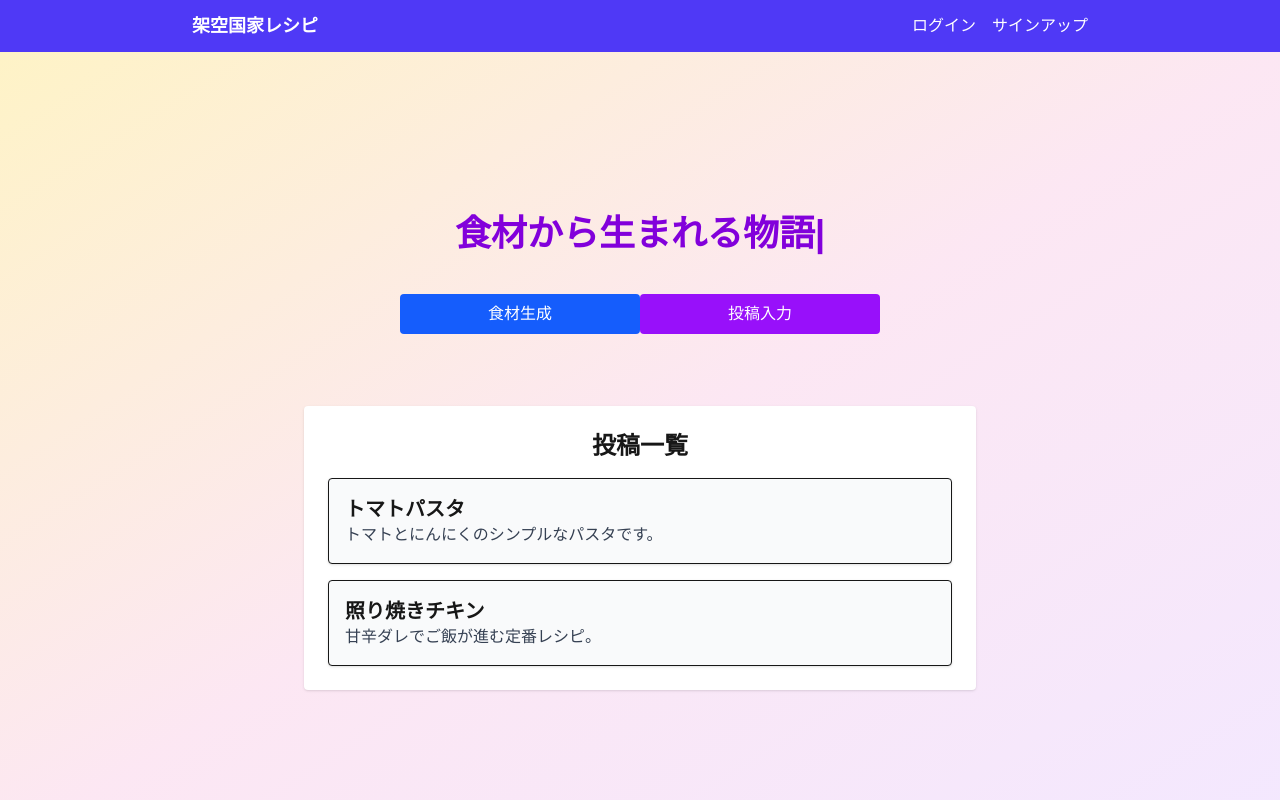
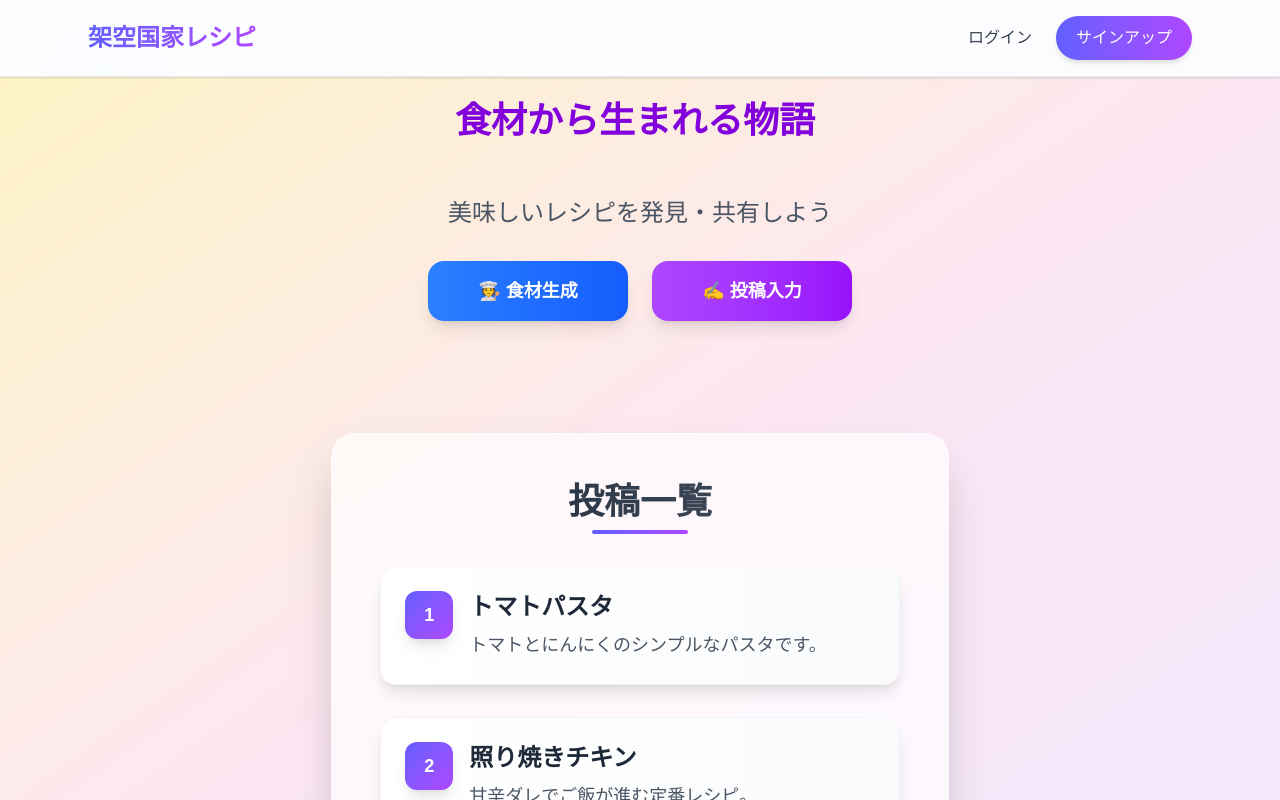
Before and after one commit to jacksen-ng/camp-06, a Next.js app in the folder frontend/: page /top-page in a window 1280 px wide. Shown: the top 800 px of the page. Built offline with nearby package versions, Linux system fonts and the light colour scheme.

Commit message:
feat: ヘッダーをupdate

```diff
--- a/frontend/src/app/(authenticated)/signup/components/SignupForm.tsx
+++ b/frontend/src/app/(authenticated)/signup/components/SignupForm.tsx
@@ -45,9 +45,17 @@ export default function SignupForm() {
     };
 
     return (
-        <form onSubmit={handleSubmit} className="space-y-4">
+        <div className="w-full max-w-md mx-auto">
+            <div className="bg-white/70 backdrop-blur-md p-10 rounded-2xl shadow-2xl border border-white/30">
+                <div className="text-center mb-8">
+                    <h1 className="text-4xl font-bold bg-gradient-to-r from-emerald-600 to-teal-600 bg-clip-text text-transparent">
+                        サインアップ
+                    </h1>
+                    <p className="text-gray-600 mt-2">新しいアカウントを作成</p>
+                </div>
+                <form onSubmit={handleSubmit} className="space-y-6">
                 <div>
-            <label htmlFor="email" className="block text-sm font-medium text-gray-700">
+                    <label htmlFor="email" className="block text-sm font-semibold text-gray-700 mb-2">
                     メールアドレス
                     </label>
                     <input
@@ -56,12 +64,12 @@ export default function SignupForm() {
                     value={email}
                     onChange={(e) => setEmail(e.target.value)}
                     required
-            className="mt-1 block w-full px-3 py-2 border border-gray-300 rounded-md shadow-sm text-gray-900 bg-white focus:outline-none focus:ring-indigo-500 focus:border-indigo-500"
+                    className="mt-1 block w-full px-4 py-3 bg-white/50 border border-gray-300 rounded-lg shadow-sm text-gray-900 focus:outline-none focus:ring-2 focus:ring-emerald-500 transition-all duration-300"
                     />
                 </div>
 
                 <div>
-            <label htmlFor="password" className="block text-sm font-medium text-gray-700">
+                    <label htmlFor="password" className="block text-sm font-semibold text-gray-700 mb-2">
                     パスワード
                     </label>
                     <input
@@ -70,21 +78,23 @@ export default function SignupForm() {
                     value={password}
                     onChange={(e) => setPassword(e.target.value)}
                     required
-            className="mt-1 block w-full px-3 py-2 border border-gray-300 rounded-md shadow-sm text-gray-900 bg-white focus:outline-none focus:ring-2 focus:ring-offset-2 focus:ring-indigo-500"
+                    className="mt-1 block w-full px-4 py-3 bg-white/50 border border-gray-300 rounded-lg shadow-sm text-gray-900 focus:outline-none focus:ring-2 focus:ring-emerald-500 transition-all duration-300"
                     />
                 </div>
 
                 {error && (
-            <div className="text-red-600 text-sm">{error}</div>
+                    <div className="text-red-600 bg-red-100 border border-red-400 text-sm rounded-lg p-3 text-center">{error}</div>
                 )}
 
                 <button
                     type="submit"
                     disabled={loading}
-            className="w-full flex justify-center py-2 px-4 border border-transparent rounded-md shadow-sm text-sm font-medium text-white bg-indigo-600 hover:bg-indigo-700 focus:outline-none focus:ring-2 focus:ring-offset-2 focus:ring-indigo-500 disabled:opacity-50"
+                    className="w-full flex justify-center py-3 px-4 border border-transparent rounded-lg shadow-lg text-lg font-medium text-white bg-gradient-to-r from-emerald-500 to-teal-500 hover:from-emerald-600 hover:to-teal-600 focus:outline-none focus:ring-2 focus:ring-offset-2 focus:ring-emerald-500 disabled:opacity-50 transition-all duration-300 transform hover:-translate-y-0.5"
                 >
-            {loading ? 'Registering...' : 'Sign Up'}
+                    {loading ? '登録中...' : '登録'}
                 </button>
                 </form>
+            </div>
+        </div>
     );
 }
--- a/frontend/src/app/Postpage/components/Postform.tsx
+++ b/frontend/src/app/Postpage/components/Postform.tsx
@@ -15,34 +15,36 @@ export default function CreateRecipePage() {
 
   return (
     <div
-      className="min-h-screen bg-cover bg-center flex items-center justify-center p-6"
-      style={{ backgroundImage: "url('/morocco-bg.jpg')" }}
+      className="min-h-screen flex items-center justify-center p-6"
     >
-      <div className="bg-white bg-opacity-90 backdrop-blur-md p-10 rounded-2xl shadow-2xl w-full max-w-2xl border border-purple-300 space-y-6">
-        <h1 className="text-4xl font-bold text-center text-purple-800 tracking-wide">
-          🌍 世界の料理 投稿フォーム
-        </h1>
+      <div className="bg-white/70 backdrop-blur-md p-10 rounded-2xl shadow-2xl w-full max-w-lg border border-white/30 space-y-8">
+        <div className="text-center">
+          <h1 className="text-4xl font-bold bg-gradient-to-r from-indigo-600 to-purple-600 bg-clip-text text-transparent tracking-wide">
+            世界の料理 投稿フォーム
+          </h1>
+          <p className="text-gray-600 mt-2">あなたのレシピを世界に共有しよう</p>
+        </div>
 
-        <form onSubmit={handleSubmit} className="space-y-5">
+        <form onSubmit={handleSubmit} className="space-y-6">
           <div>
-            <label className="block text-sm font-semibold text-gray-700 mb-1">タイトル</label>
+            <label className="block text-sm font-semibold text-gray-700 mb-2">タイトル</label>
             <input
               type="text"
               value={title}
               onChange={(e) => setTitle(e.target.value)}
-              className="w-full border border-gray-300 rounded-lg p-3 shadow-sm focus:ring-2 focus:ring-purple-500 focus:outline-none"
+              className="w-full bg-white/50 border border-gray-300 rounded-lg p-3 shadow-sm focus:ring-2 focus:ring-purple-500 focus:outline-none transition-all duration-300"
               placeholder="例: 王国の香辛料煮込み"
               required
             />
           </div>
 
           <div>
-            <label className="block text-sm font-semibold text-gray-700 mb-1">内容</label>
+            <label className="block text-sm font-semibold text-gray-700 mb-2">内容</label>
             <textarea
               value={content}
               onChange={(e) => setContent(e.target.value)}
-              className="w-full border border-gray-300 rounded-lg p-3 shadow-sm focus:ring-2 focus:ring-purple-500 focus:outline-none"
-              rows={5}
+              className="w-full bg-white/50 border border-gray-300 rounded-lg p-3 shadow-sm focus:ring-2 focus:ring-purple-500 focus:outline-none transition-all duration-300"
+              rows={6}
               placeholder="料理の背景や文化的なストーリーもぜひ！"
               required
             ></textarea>
@@ -50,7 +52,7 @@ export default function CreateRecipePage() {
 
           <button
             type="submit"
-            className="w-full bg-purple-600 text-white py-3 rounded-lg font-semibold hover:bg-purple-700 transition"
+            className="w-full bg-gradient-to-r from-indigo-500 to-purple-500 text-white py-3 rounded-lg font-semibold shadow-lg hover:shadow-xl hover:-translate-y-0.5 transition-all"
           >
             ✈️ 投稿する
           </button>
--- a/frontend/src/app/Postpage/page.tsx
+++ b/frontend/src/app/Postpage/page.tsx
@@ -4,7 +4,7 @@ import Postform from './components/Postform';
 
 export default function Postpage() {
   return (
-    <div className="flex flex-col items-center justify-center min-h-screen bg-gray-50 p-6 space-y-6">
+    <div className="flex flex-col items-center justify-center min-h-screen bg-gray-50 p-20 ">
       <h1 className="text-3xl font-bold">投稿入力</h1>
       <Postform />
     </div>
--- a/frontend/src/app/layout.tsx
+++ b/frontend/src/app/layout.tsx
@@ -2,6 +2,7 @@ import { AuthProvider } from './contexts/AuthContext';
 import './globals.css';
 import Header from '@/components/Header';
 import Footer from '@/components/Footer';
+import Background from '@/components/Background';
 
 export default function RootLayout({
   children,
@@ -10,10 +11,11 @@ export default function RootLayout({
 }) {
   return (
     <html lang="ja">
-      <body className="bg-gray-100 min-h-screen flex flex-col">
+      <body className="min-h-screen flex flex-col">
+        <Background />
         <AuthProvider>
           <Header />
-          <main className="flex-grow">{children}</main>
+          <main className="flex-grow relative z-10">{children}</main>
           <Footer />
         </AuthProvider>
       </body>
--- a/frontend/src/app/top-page/components/topform.tsx
+++ b/frontend/src/app/top-page/components/topform.tsx
@@ -23,39 +23,92 @@ export default function TopForm() {
   }, []);
 
   return (
-    <div className="flex flex-col items-center space-y-6 w-full">
-      <div className="space-y-4">
+    <div className="min-h-screen flex flex-col items-center justify-center px-4 py-12">
+      {/* Hero Section */}
+      <div className="text-center mb-12 max-w-4xl">
+        <div className="mb-8">
+          <p className="text-xl md:text-2xl text-gray-600 font-light">
+            美味しいレシピを発見・共有しよう
+          </p>
+        </div>
+
+        {/* Action Buttons */}
+        <div className="flex flex-col sm:flex-row gap-6 justify-center items-center mb-16">
           <button
-          className="w-60 bg-blue-600 text-white px-4 py-2 rounded hover:bg-blue-700"
+            className="group relative px-8 py-4 bg-gradient-to-r from-blue-500 to-blue-600 text-white rounded-2xl font-semibold text-lg shadow-lg hover:shadow-xl transition-all duration-300 transform hover:-translate-y-1 hover:scale-105 min-w-[200px]"
             onClick={() => router.push('/recipes')}
           >
-          食材生成
+            <span className="relative z-10 flex items-center justify-center gap-2">
+              🧑‍🍳 食材生成
+            </span>
+            <div className="absolute inset-0 bg-gradient-to-r from-blue-600 to-blue-700 rounded-2xl opacity-0 group-hover:opacity-100 transition-opacity duration-300"></div>
           </button>
 
           <button
-          className="w-60 bg-purple-600 text-white px-4 py-2 rounded hover:bg-purple-700"
+            className="group relative px-8 py-4 bg-gradient-to-r from-purple-500 to-purple-600 text-white rounded-2xl font-semibold text-lg shadow-lg hover:shadow-xl transition-all duration-300 transform hover:-translate-y-1 hover:scale-105 min-w-[200px]"
             onClick={() => router.push('/Postpage')}
           >
-          投稿入力
+            <span className="relative z-10 flex items-center justify-center gap-2">
+              ✍️ 投稿入力
+            </span>
+            <div className="absolute inset-0 bg-gradient-to-r from-purple-600 to-purple-700 rounded-2xl opacity-0 group-hover:opacity-100 transition-opacity duration-300"></div>
           </button>
         </div>
+      </div>
 
-      {/* 投稿一覧を最初から表示 */}
-      <div className="w-full max-w-2xl mt-8 p-6 bg-white rounded shadow">
-        <h2 className="text-2xl font-bold mb-4 text-center">投稿一覧</h2>
+      {/* Recipe List Section */}
+      <div className="w-full max-w-4xl">
+        <div className="backdrop-blur-sm bg-white/70 rounded-3xl shadow-2xl border border-white/20 p-8 md:p-12">
+          <div className="text-center mb-8">
+            <h2 className="text-3xl md:text-4xl font-bold bg-gradient-to-r from-gray-800 to-gray-600 bg-clip-text text-transparent mb-2">
+              投稿一覧
+            </h2>
+            <div className="w-24 h-1 bg-gradient-to-r from-indigo-500 to-purple-500 rounded-full mx-auto"></div>
+          </div>
 
           {recipes.length === 0 ? (
-          <p className="text-gray-600 text-center">まだ投稿はありません。</p>
+            <div className="text-center py-12">
+              <div className="text-6xl mb-4">🍽️</div>
+              <p className="text-gray-500 text-lg">まだ投稿はありません。</p>
+              <p className="text-gray-400 text-sm mt-2">最初のレシピを投稿してみましょう！</p>
+            </div>
           ) : (
-          <ul className="space-y-4">
-            {recipes.map((recipe) => (
-              <li key={recipe.id} className="border p-4 rounded shadow-sm bg-gray-50">
-                <h3 className="text-xl font-semibold">{recipe.title}</h3>
-                <p className="text-gray-700">{recipe.detail}</p>
-              </li>
+            <div className="grid gap-6 md:gap-8">
+              {recipes.map((recipe, index) => (
+                <div
+                  key={recipe.id}
+                  className="group relative bg-gradient-to-r from-white to-gray-50 rounded-2xl p-6 shadow-lg hover:shadow-xl transition-all duration-300 transform hover:-translate-y-2 border border-gray-100"
+                  style={{ animationDelay: `${index * 0.1}s` }}
+                >
+                  <div className="flex items-start gap-4">
+                    <div className="flex-shrink-0 w-12 h-12 bg-gradient-to-br from-indigo-500 to-purple-500 rounded-xl flex items-center justify-center text-white font-bold text-lg shadow-lg">
+                      {recipe.id}
+                    </div>
+                    <div className="flex-1">
+                      <h3 className="text-xl md:text-2xl font-bold text-gray-800 mb-2 group-hover:text-indigo-600 transition-colors duration-300">
+                        {recipe.title}
+                      </h3>
+                      <p className="text-gray-600 text-base md:text-lg leading-relaxed">
+                        {recipe.detail}
+                      </p>
+                    </div>
+                    <div className="flex-shrink-0 opacity-0 group-hover:opacity-100 transition-opacity duration-300">
+                      <button
+                        className="p-2 bg-indigo-500 text-white rounded-full hover:bg-indigo-600 transition-colors duration-200"
+                        aria-label="レシピの詳細を見る"
+                      >
+                        <svg className="w-4 h-4" fill="none" stroke="currentColor" viewBox="0 0 24 24">
+                          <path strokeLinecap="round" strokeLinejoin="round" strokeWidth={2} d="M9 5l7 7-7 7" />
+                        </svg>
+                      </button>
+                    </div>
+                  </div>
+                  <div className="absolute inset-0 bg-gradient-to-r from-indigo-500/5 to-purple-500/5 rounded-2xl opacity-0 group-hover:opacity-100 transition-opacity duration-300"></div>
+                </div>
               ))}
-          </ul>
+            </div>
           )}
+        </div>
       </div>
     </div>
   );
--- a/frontend/src/app/top-page/page.tsx
+++ b/frontend/src/app/top-page/page.tsx
@@ -5,7 +5,7 @@ import { TypeAnimation } from 'react-type-animation';
 
 export default function TopPage() {
   return (
-    <div className="flex flex-col items-center justify-center min-h-screen bg-gradient-to-br from-amber-100 via-pink-100 to-purple-100 p-6 space-y-10">
+    <div className="flex flex-col items-center justify-center min-h-screen bg-gradient-to-br from-amber-100 via-pink-100 to-purple-100 p-6">
 
       {/* アニメーション見出し */}
       <TypeAnimation
--- /dev/null
+++ b/frontend/src/components/Background.tsx
@@ -0,0 +1,34 @@
+import React from 'react';
+
+export default function Background() {
+    return (
+        <div className="fixed inset-0 -z-10 overflow-hidden">
+        {/* Main gradient background */}
+        <div className="absolute inset-0 bg-gradient-to-br from-blue-50 via-indigo-50 to-purple-50"></div>
+
+        {/* Animated gradient overlay */}
+        <div className="absolute inset-0 bg-gradient-to-tr from-blue-100/20 via-transparent to-purple-100/20 animate-pulse"></div>
+
+        {/* Floating geometric shapes */}
+        <div className="absolute top-10 left-10 w-32 h-32 bg-gradient-to-br from-blue-200/30 to-indigo-200/30 rounded-full blur-xl animate-bounce"></div>
+        <div className="absolute top-1/3 right-20 w-24 h-24 bg-gradient-to-br from-purple-200/30 to-pink-200/30 rounded-full blur-lg animate-pulse"></div>
+        <div className="absolute bottom-20 left-1/4 w-40 h-40 bg-gradient-to-br from-teal-200/20 to-blue-200/20 rounded-full blur-2xl animate-bounce"></div>
+        <div className="absolute top-1/2 left-10 w-16 h-16 bg-gradient-to-br from-indigo-300/40 to-purple-300/40 rounded-lg blur-md animate-pulse"></div>
+        <div className="absolute bottom-1/3 right-10 w-28 h-28 bg-gradient-to-br from-blue-300/30 to-teal-300/30 rounded-full blur-lg animate-bounce"></div>
+
+        {/* Subtle pattern overlay */}
+        <div
+            className="absolute inset-0 opacity-5"
+            style={{
+            backgroundImage: `radial-gradient(circle at 1px 1px, #6366f1 1px, transparent 0)`,
+            backgroundSize: '40px 40px'
+            }}
+        ></div>
+
+        {/* Floating particles */}
+        <div className="absolute top-1/4 left-1/3 w-2 h-2 bg-blue-400/50 rounded-full animate-ping"></div>
+        <div className="absolute top-2/3 right-1/3 w-1 h-1 bg-purple-400/60 rounded-full animate-ping" style={{ animationDelay: '1s' }}></div>
+        <div className="absolute bottom-1/4 left-2/3 w-1.5 h-1.5 bg-indigo-400/40 rounded-full animate-ping" style={{ animationDelay: '2s' }}></div>
+        </div>
+    );
+}
--- a/frontend/src/components/Header.tsx
+++ b/frontend/src/components/Header.tsx
@@ -10,7 +10,7 @@ export default function Header() {
   const handleLogoClick = (e: React.MouseEvent) => {
     e.preventDefault();
     if (isAuthenticated) {
-      router.push('/recipes');
+      router.push('/top-page');
     } else {
       router.push('/');
     }
@@ -22,41 +22,50 @@ export default function Header() {
   };
 
   return (
-    <header className="bg-indigo-600 text-white px-4 py-3">
-      <nav className="max-w-4xl mx-auto flex flex-col sm:flex-row justify-between items-center gap-2 sm:gap-6">
+    <header className="sticky top-0 z-50 w-full backdrop-blur-lg bg-white/80 border-b border-gray-200/80 shadow-sm">
+      <nav className="max-w-6xl mx-auto px-6 py-4">
+        <div className="flex justify-between items-center">
           <button
             onClick={handleLogoClick}
-          className="font-bold text-lg hover:underline cursor-pointer"
+            className="text-2xl font-bold bg-gradient-to-r from-indigo-500 to-purple-500 bg-clip-text text-transparent hover:scale-105 transition-transform"
           >
             架空国家レシピ
           </button>
-        <div className="flex gap-4">
+
+          <div className="flex items-center gap-6">
             {isAuthenticated ? (
               <>
-              <button
-                onClick={handleLogoClick}
-                className="hover:underline"
+              <Link
+                href="/recipes"
+                className="font-medium text-gray-700 hover:text-indigo-600 transition-colors"
               >
                 レシピ
-              </button>
+              </Link>
                 <button
                   onClick={handleLogout}
-                className="hover:underline text-red-200 hover:text-red-100"
+                  className="px-5 py-2.5 bg-gradient-to-r from-red-500 to-pink-500 text-white rounded-full font-medium shadow-md hover:shadow-lg hover:-translate-y-0.5 transition-all"
                 >
                   ログアウト
                 </button>
               </>
             ) : (
               <>
-              <Link href="/login" className="hover:underline">
+                <Link
+                  href="/login"
+                  className="font-medium text-gray-700 hover:text-indigo-600 transition-colors"
+                >
                   ログイン
                 </Link>
-              <Link href="/signup" className="hover:underline">
+                <Link
+                  href="/signup"
+                  className="px-5 py-2.5 bg-gradient-to-r from-indigo-500 to-purple-500 text-white rounded-full font-medium shadow-md hover:shadow-lg hover:-translate-y-0.5 transition-all"
+                >
                   サインアップ
                 </Link>
               </>
             )}
           </div>
+        </div>
       </nav>
     </header>
   );
```
Also changed, not shown: frontend/src/app/(authenticated)/login/components/LoginForm.tsx (+18 -8 lines). Lines whose indentation alone changed are shown as unchanged.
